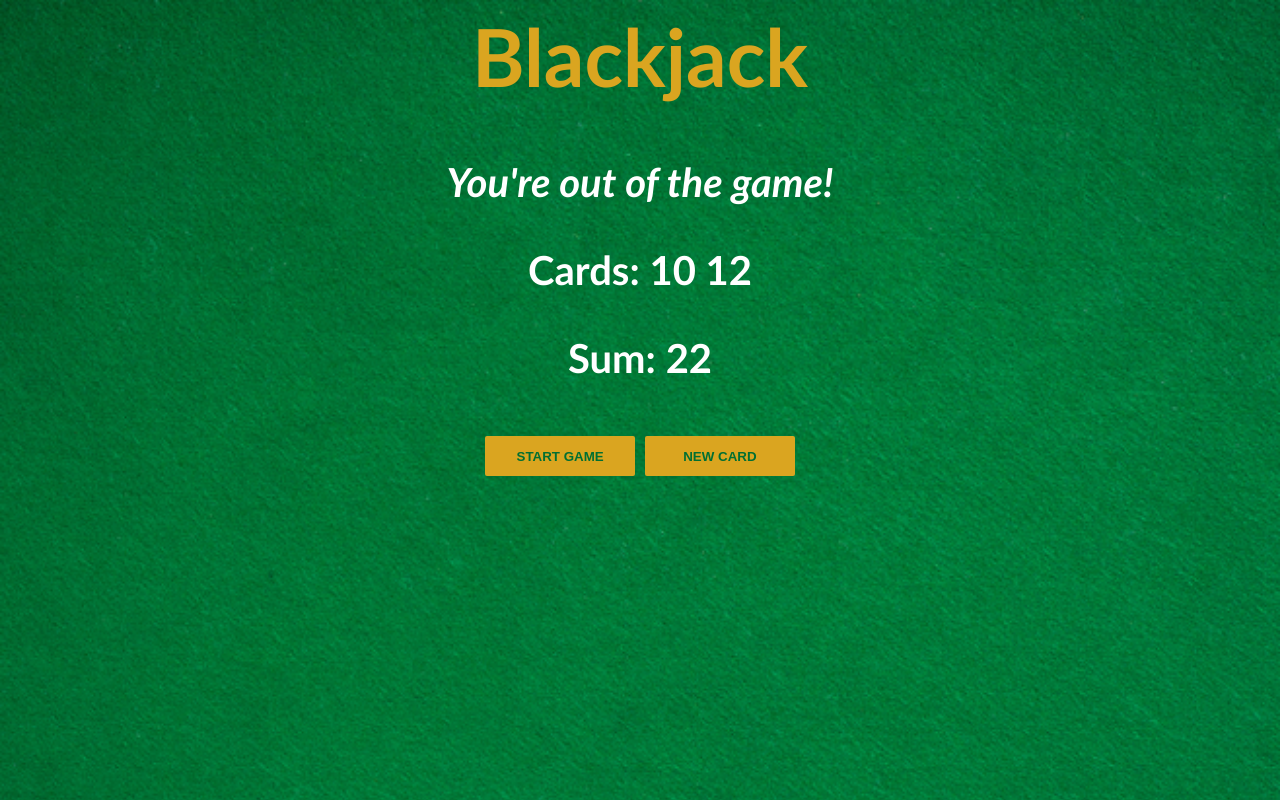
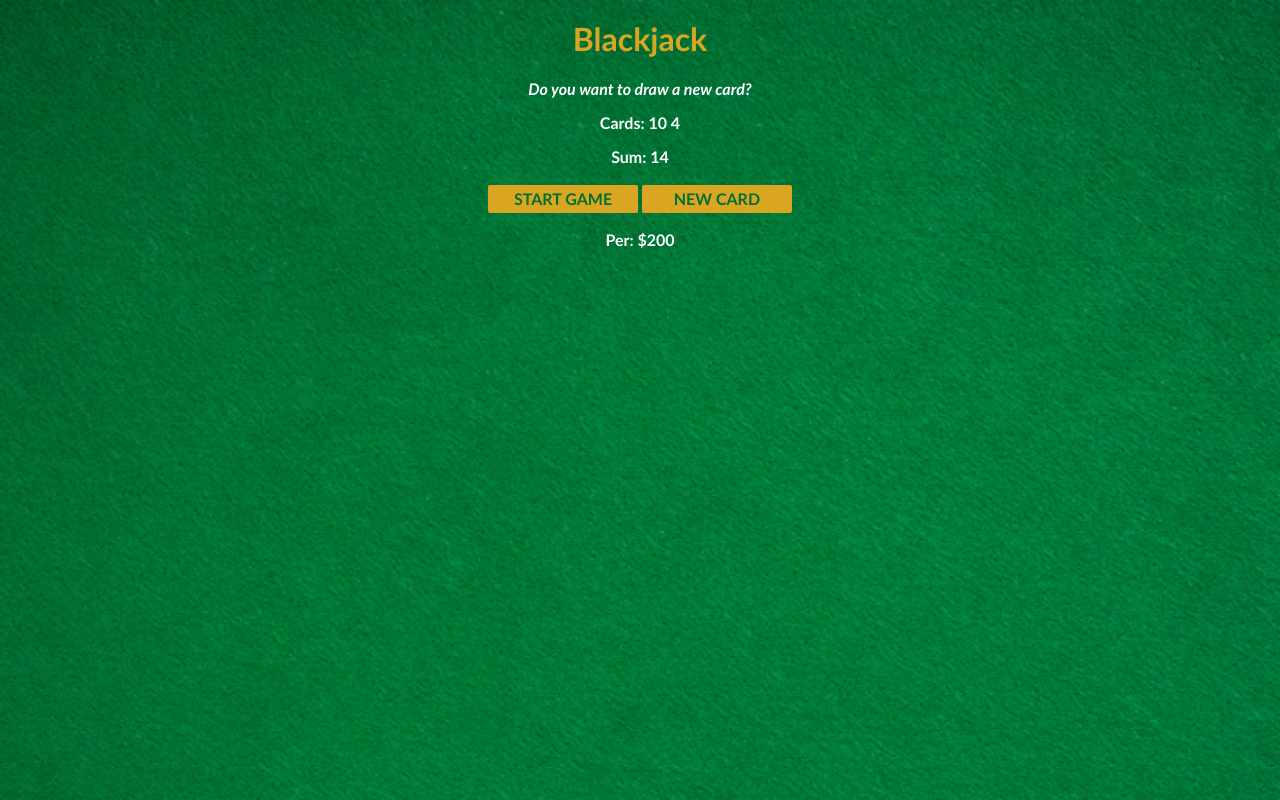
Before and after one commit to Suyog28/JSProjects, a plain HTML site: page Blackjack/index.html in a window 1280 px wide. Both pictures are taken after a click on the button "START GAME". Drawn offline with nearby package versions, Linux system fonts and the light colour scheme.

Commit message:
Completed Backjack game

```diff
--- a/Blackjack/index.css
+++ b/Blackjack/index.css
@@ -6,7 +6,6 @@ body {
   font-weight: bold;
   color: white;
   text-align: center;
-  font-size: 40px;
 }
 
 h1 {
@@ -20,9 +19,12 @@ h1 {
 button {
   color: #016f32;
   width: 150px;
-  background-color: goldenrod;
-  height: 40px;
+  background: goldenrod;
+  padding-top: 5px;
+  padding-bottom: 5px;
   font-weight: bold;
+  border: none;
   border-radius: 2px;
-  border: none;
+  margin-bottom: 2px;
+  margin-top: 2px;
 }
--- a/Blackjack/index.html
+++ b/Blackjack/index.html
@@ -1,15 +1,19 @@
 <html>
   <head>
+    <link
+      rel="stylesheet"
+      href="https://cdnjs.cloudflare.com/ajax/libs/normalize/8.0.1/normalize.css"
+    />
     <link rel="stylesheet" href="index.css" />
   </head>
   <body>
     <h1>Blackjack</h1>
     <p id="message-el">Want to play a round?</p>
-    <p id="card-el">Cards:</p>
+    <p id="cards-el">Cards:</p>
     <p id="sum-el">Sum:</p>
-
     <button onclick="startGame()">START GAME</button>
     <button onclick="newCard()">NEW CARD</button>
+    <p id="player-el"></p>
     <script src="index.js"></script>
   </body>
 </html>
--- a/Blackjack/index.js
+++ b/Blackjack/index.js
@@ -1,33 +1,65 @@
+let player = {
+    name: "Per",
+    chips: 200
+}
 
-let firstCard = 10
-let secondCard = 12
-let sum = firstCard + secondCard
+let cards = []
+let sum = 0
+let hasBlackJack = false
+let isAlive = false
 let message = ""
+let messageEl = document.getElementById("message-el")
+let sumEl = document.getElementById("sum-el")
+let cardsEl = document.getElementById("cards-el")
+let playerEl = document.getElementById("player-el")
 
-let messageEl = document.getElementById("message-el");
-let sumEl = document.getElementById("sum-el");
-let cardEl = document.querySelector("#card-el");
+playerEl.textContent = player.name + ": $" + player.chips
+
+function getRandomCard() {
+    let randomNumber = Math.floor(Math.random() * 13) + 1
+    if (randomNumber > 10) {
+        return 10
+    } else if (randomNumber === 1) {
+        return 11
+    } else {
+        return randomNumber
+    }
+}
 
 function startGame() {
-    renderGame();
+    isAlive = true
+    let firstCard = getRandomCard()
+    let secondCard = getRandomCard()
+    cards = [firstCard, secondCard]
+    sum = firstCard + secondCard
+    renderGame()
 }
 
 function renderGame() {
-    cardEl.innerText = "Cards: " + firstCard + " " + secondCard;
-    sumEl.innerText = "Sum: " + sum;
-    if (sum < 21) {
-        message = "Do you want to draw a new card? "
-    } else if (sum === 21) {
-        message = "Wohoo! You've got Blackjack! "
-    } else if (sum > 21) {
-        message = "You're out of the game! "
+    cardsEl.textContent = "Cards: "
+    for (let i = 0; i < cards.length; i++) {
+        cardsEl.textContent += cards[i] + " "
     }
 
-    messageEl.innerText = message;
+    sumEl.textContent = "Sum: " + sum
+    if (sum <= 20) {
+        message = "Do you want to draw a new card?"
+    } else if (sum === 21) {
+        message = "You've got Blackjack!"
+        hasBlackJack = true
+    } else {
+        message = "You're out of the game!"
+        isAlive = false
+    }
+    messageEl.textContent = message
 }
 
+
 function newCard() {
-    let thirdCard = 7;
-    sum += thirdCard;
-    renderGame()
+    if (isAlive === true && hasBlackJack === false) {
+        let card = getRandomCard()
+        sum += card
+        cards.push(card)
+        renderGame()
+    }
 }
```
